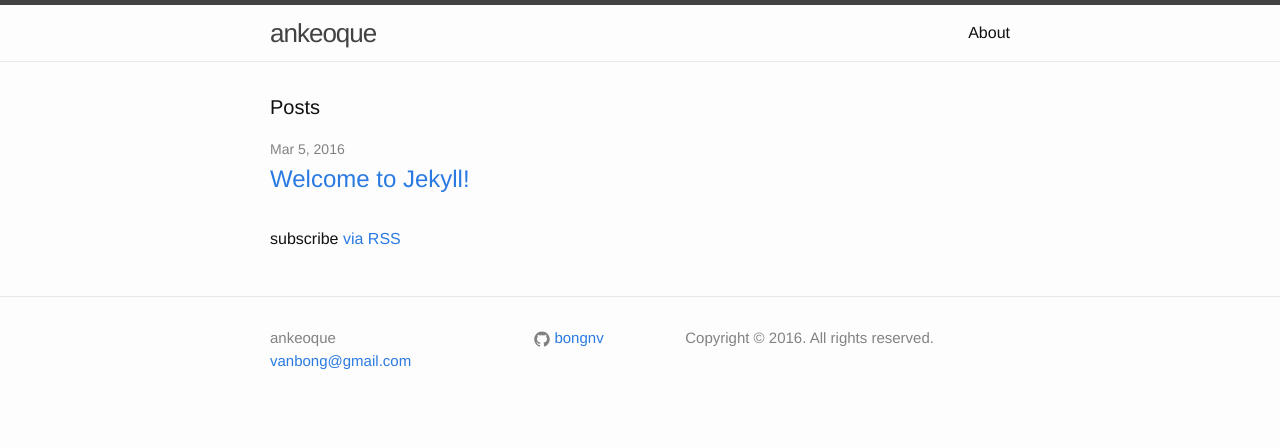
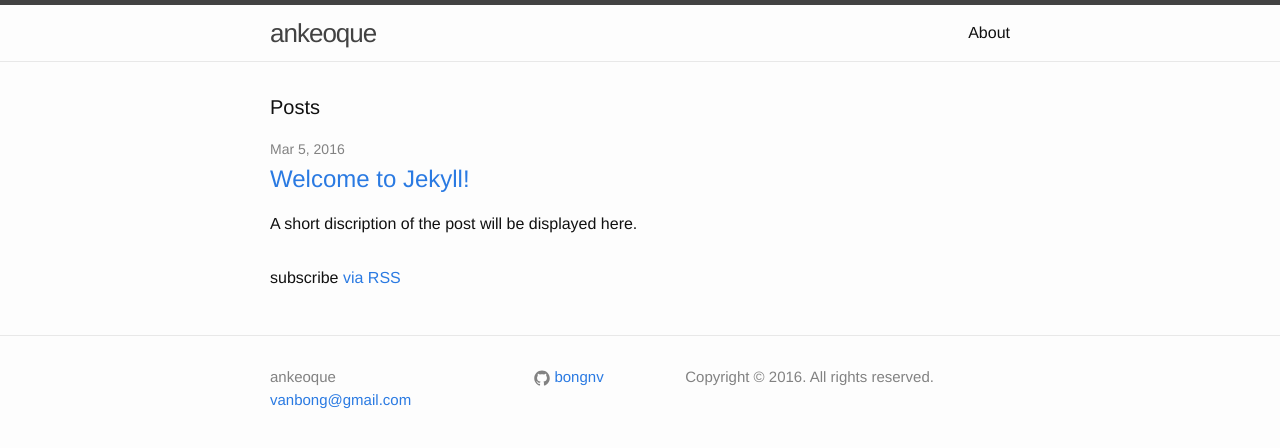
Before and after one commit to ngocthanh2207/simple-jekyll-tmpl, a Jekyll site: the page built from index.html, in a window 1280 px wide. Shown: the top 448 px of the page. Built offline with Jekyll 4.4.1, drawn with Linux system fonts in a browser that asks for light colours.

Commit message:
Added excerpt to index page

```diff
--- a/_posts/2016-03-05-welcome-to-jekyll.markdown
+++ b/_posts/2016-03-05-welcome-to-jekyll.markdown
@@ -3,6 +3,8 @@ layout: post
 title:  "Welcome to Jekyll!"
 date:   2016-03-05 22:38:27 +0700
 categories: jekyll update
+excerpt: >
+    A short discription of the post will be displayed here.
 ---
 You’ll find this post in your `_posts` directory. Go ahead and edit it and re-build the site to see your changes. You can rebuild the site in many different ways, but the most common way is to run `jekyll serve`, which launches a web server and auto-regenerates your site when a file is updated.
 
--- a/index.html
+++ b/index.html
@@ -14,6 +14,8 @@ layout: default
         <h2>
           <a class="post-link" href="{{ post.url | prepend: site.baseurl }}">{{ post.title }}</a>
         </h2>
+
+        <div class="post-excerpt">{{ post.excerpt }}</div>
       </li>
     {% endfor %}
   </ul>
```
